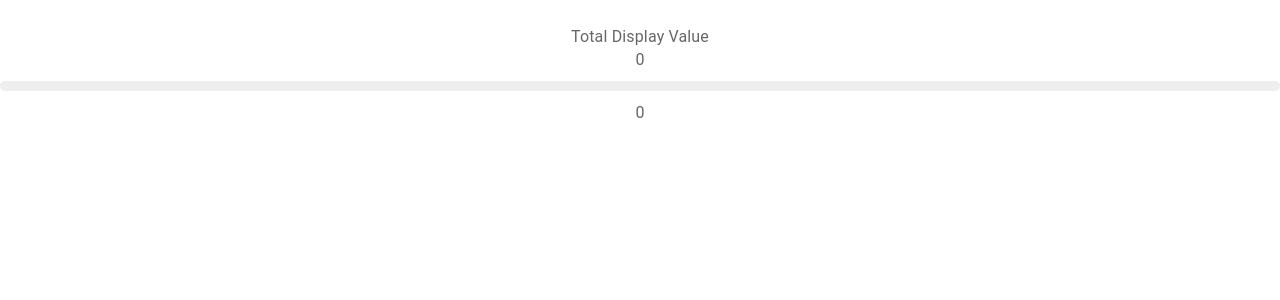
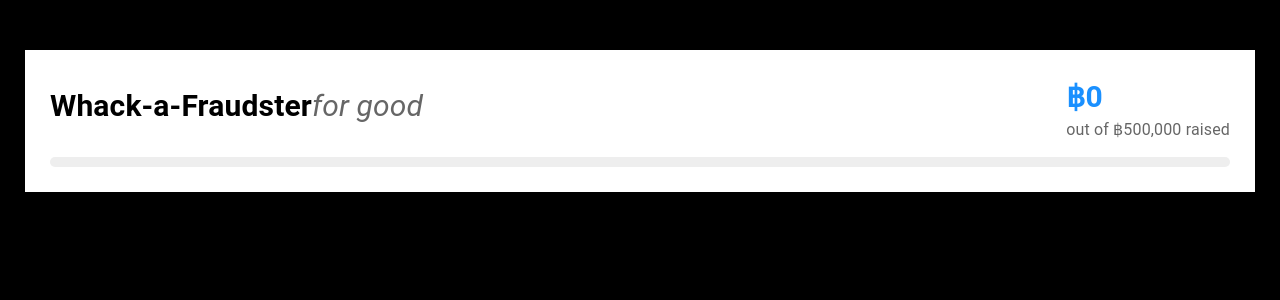
Before and after one commit to priyanka-mr/progress-bar-react, a React (Create React App) app: page /output-file in a window 1280 px wide. Shown: the top 300 px of the page. Built offline with nearby package versions, Linux system fonts and the light colour scheme; the HTML template or start-up script is replaced by a standard one.

Commit message:
progress bar ui

```diff
--- a/src/App.css
+++ b/src/App.css
@@ -46,3 +46,17 @@
     transform: rotate(360deg);
   }
 }
+
+.text {
+  font-size: 30px;
+  overflow: hidden;
+  font-style: italic;
+  }
+
+  .text-container {
+  overflow: visible;
+  }
+
+  body {
+    background-color: black;
+  }
--- a/src/pages/InputFile/InputFile.tsx
+++ b/src/pages/InputFile/InputFile.tsx
@@ -27,7 +27,7 @@ const InputFile = () => {
 
     return (
 
-    <div className='App'>
+    <div className='App' style={{ backgroundColor: 'white', padding: 20 }}>
         <div>
             <InputLabel>Enter the Percentage Value</InputLabel>
             <TextField style={{ marginTop: 10 }} type='number' variant="outlined" value={inputValue} onChange={onChange} />
--- a/src/pages/OutputFile/OutputFile.tsx
+++ b/src/pages/OutputFile/OutputFile.tsx
@@ -31,13 +31,24 @@ const OutputFile = () => {
         // }, 5000);
     }, [localStorageValue]);
     return (
-        <div className='App'>
-            <div>
-                <InputLabel>Total Display Value</InputLabel>
-                <InputLabel>{localStorageValue}</InputLabel>
+        <div style={{ margin: 25 }}>
+          <div style={{ padding: 25, backgroundColor: 'white' }}>
+            <div style={{ display: 'flex', flexDirection: 'row', justifyContent: 'space-between', alignItems: 'center' }}>
+                <InputLabel style={{ overflow: 'visible' }}>
+                  <span style={{ fontWeight: 'bold', color: 'black', fontSize: 30 }}>Whack-a-Fraudster</span>
+                  <span className='text text-container'>for good</span></InputLabel>
+                <div>
+                <InputLabel style={{ color: '#1a90ff', fontSize: 30, fontWeight: 'bold' }}>
+                  &#3647;{totalDisplayValue.toLocaleString()}
+                </InputLabel>
+                <InputLabel>out of &#3647;500,000 raised</InputLabel>
+
+                </div>
             </div>
-            <BorderLinearProgress variant="determinate" value={localStorageValue} />
-            <InputLabel>{totalDisplayValue.toLocaleString()}</InputLabel>
+            <div style={{ marginTop: 16 }}>
+              <BorderLinearProgress variant="determinate" value={localStorageValue} />
+            </div>
+          </div>
         </div>
     )
 }
```
